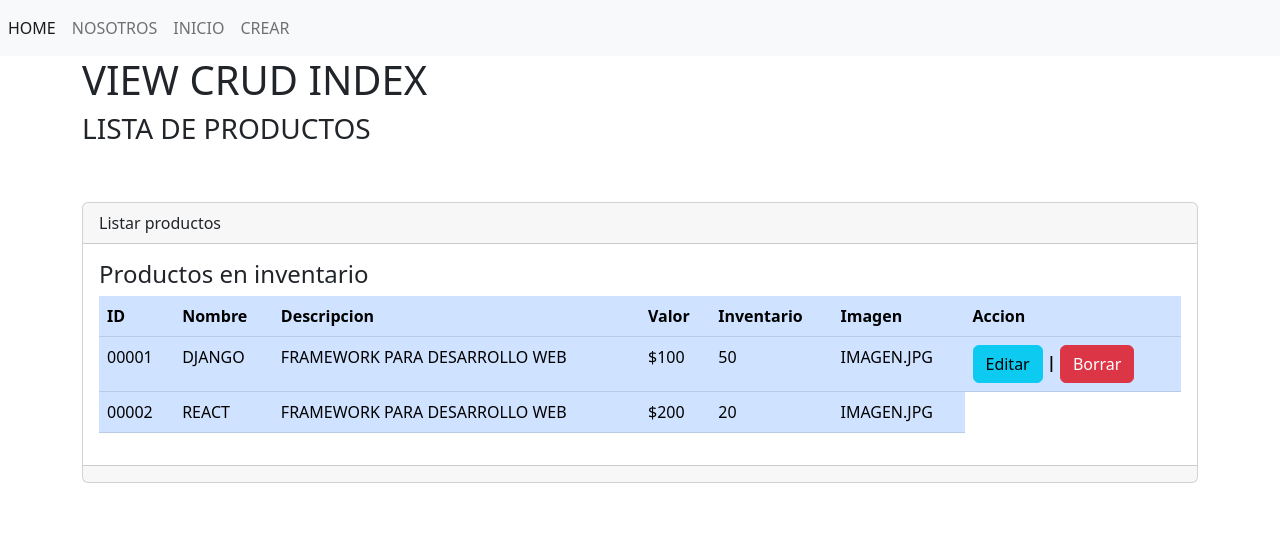
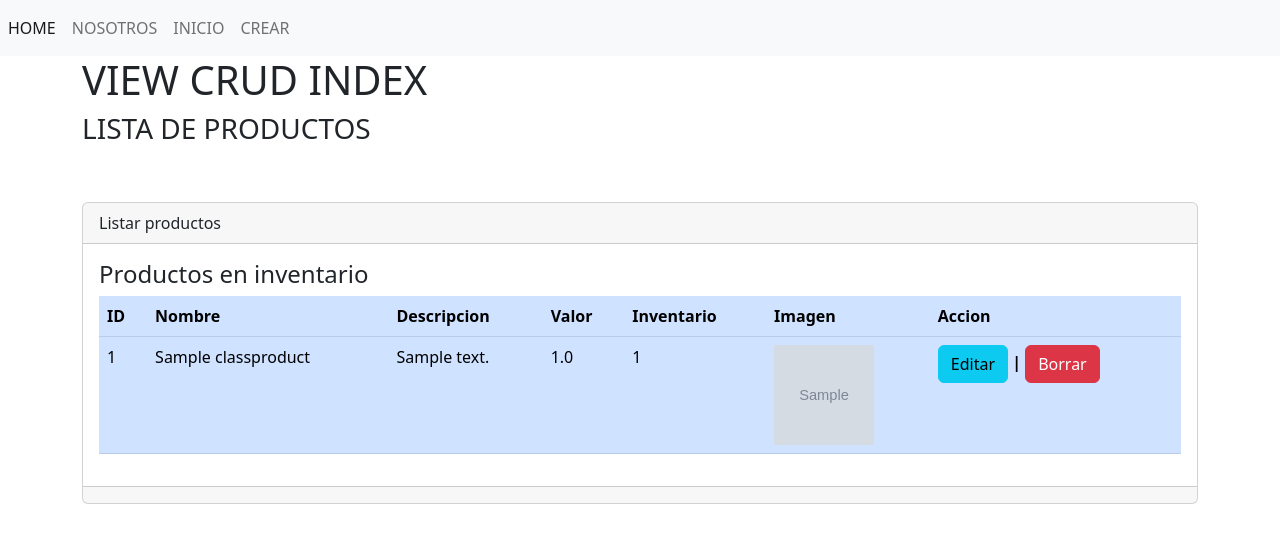
Before and after one commit to FabianTorresCh/PROJECT_DJANGO_TOOLS, a Django app: page /UrlIncludeAppCrudStore/UrlAppCrudStore_Index/ in a window 1280 px wide. Shown: the top 543 px of the page. Run offline with Django 4.2, Linux system fonts and the light colour scheme; tables that the repository leaves empty hold one stand-in row (values such as "Sample post"); grey boxes marked "Sample" are stand-in pictures.

Commit message:
2022-11-03 : 1. ERROR AL VISUALIZACION DE IMAGENES EN EL NAVEGADOR, EL ERROR NO AFECTA AL PROGRESO O FUNCIONAMIENTO DEL PROYECTO, SIN EMBARGO SE DEBE BUSCAR SOLUCION A LO ULTIMO : 2. ERROR EN LA FUNCION DE LIMINACION DE IMAGEN ALMACENADA EN LA CARPETA : 3. TODOS LOS ELEMENTOS FUNCIONAN CORRECTAMENTE, SE ESTA DESARROLLANDO EL FORMULARIO INTERACTIVO

```diff
--- a/DJANGO_TOOLS/AppCrudStore/Templates/Template_Crud/CrudIndex.html
+++ b/DJANGO_TOOLS/AppCrudStore/Templates/Template_Crud/CrudIndex.html
@@ -34,28 +34,27 @@
                             <th scope="col">Accion</th>                        </tr>
                     </thead>
                     <tbody>
+
+                        <!-- CICLO DE VISUALIZACION DE PRODUCTOS -->
+                        {% for Product in Products_All %}
                         <tr class="">
-                            <td scope="row">00001</td>
-                            <td>DJANGO</td>
-                            <td>FRAMEWORK PARA DESARROLLO WEB</td>
-                            <td>$100</td>
-                            <td>50</td>
-                            <td>IMAGEN.JPG</td>
+                            <td scope="row">{{Product.ProductId}}</td>
+                            <td>{{Product.ProductName}}</td>
+                            <td>{{Product.ProductDescription}}</td>
+                            <td>{{Product.ProductValue}}</td>
+                            <td>{{Product.ProductInventory}}</td>
+                            <td>
+                                <!-- ERROR, NO SE VISUALIZA IMAGENES, POSIBLE ERROR EN LA ASIGNACION DE RUTA Y POSIBLE MALA DESIGNACION DE PERMISOS -->
+                                <img src="{{Product.ProductImage.url}}" height="100" width="100">
+                            </td>
                             <th scope="col">
                                 <a class="btn btn-info" role="button" href="{% url 'CrudEdit' %}">Editar</a>
                                 |
                                 <a class="btn btn-danger" role="button" href="">Borrar</a>
                             </th>
+                        </tr>
+                        {% endfor %}
 
-                        </tr>
-                        <tr class="">
-                            <td scope="row">00002</td>
-                            <td>REACT</td>
-                            <td>FRAMEWORK PARA DESARROLLO WEB</td>
-                            <td>$200</td>
-                            <td>20</td>
-                            <td>IMAGEN.JPG</td>
-                        </tr>
                     </tbody>
                 </table>
             </div>
--- a/DJANGO_TOOLS/AppCrudStore/models.py
+++ b/DJANGO_TOOLS/AppCrudStore/models.py
@@ -6,14 +6,16 @@ from django.db import models
 # SE DEFINE COMO ESTRUCTURA DE LA TABLA
 # LAS CLASES CREADAS DEBEN TENER EL INDICATIVO DE **TABLE**
 class ClassProduct(models.Model):
+    print("\n>>> ModelProduct_Action_Opening\n")
     ProductId = models.AutoField(primary_key=True, verbose_name="Codigo")
     ProductName = models.CharField(max_length=50, verbose_name="Nombre")
     ProductDescription = models.TextField(null=True, verbose_name="Descripcion")
     ProductValue = models.FloatField(verbose_name="Valor")
     ProductInventory = models.IntegerField(verbose_name="Inventario")
-    ProductImage = models.ImageField(upload_to="Images/",null=True, verbose_name="Imagen")
+    ProductImage = models.ImageField(upload_to="AppCrudStore/Images/",null=True, verbose_name="Imagen")
 
     # METODO PARA BORRADO DE IMAGEN
     def DefDeleteImage(self, using = None, keep_parents=False):
         self.ProductImage.storage.delete(self.ProductImage.name)
-        super(). delete()
+        super().delete()
+        print("ModelProduct_Action_DeleteImage")
--- a/DJANGO_TOOLS/AppCrudStore/urls.py
+++ b/DJANGO_TOOLS/AppCrudStore/urls.py
@@ -1,11 +1,19 @@
 from django.contrib import admin
 from django.urls import path
+
+# CONFIGURACION PARA VISUALIZACION DE ELEMENTOS IMAGENES
+from django.conf import settings
+from django.contrib.staticfiles.urls import static
+# IMPORTACION DE VISTAS
 from AppCrudStore.views import \
     DefViewHome, \
     DefViewAboutUs, \
     DefViewCrudIndex, \
     DefViewCrudEdit, \
     DefViewCrudCreate
+
+# !!! NOTIFICACION
+print("\n>>> URL´S AppCrudStore\n")
 
 urlpatterns = [
     # DIRECCION TEMPLATE ADMIN
@@ -26,8 +34,7 @@ urlpatterns = [
     # DIRECCION DE CRUD CREATE
     path('UrlAppCrudStore_Create/', DefViewCrudCreate, name="CrudCreate")
 
-
-
-
-
-]
+] + static(settings.MEDIA_URL, document_root=settings.MEDIA_ROOT)
+""" ELEMENTO NECESARIO PARA VISUALIZACION DE ELEMENTOS
+** static(settings.MEDIA_URL, document_root=settings.MEDIA_ROOT) **
+"""
--- a/DJANGO_TOOLS/AppCrudStore/views.py
+++ b/DJANGO_TOOLS/AppCrudStore/views.py
@@ -3,24 +3,71 @@
 # IMPORTACION DE BIBLIOTECAS
 from django.shortcuts import render
 from django.http import HttpResponse
+# IMPORTACION DE MODELOS
+from AppCrudStore.models import ClassProduct
+# IMPORTACION DE FORMULARIO
+from AppCrudStore.Forms import ClassFormProduct
 
 
+# ---------------------------------------------------------
+# VERIFICACION DE IMPORTACION DE ELEMENTOS
+
+print("\n>>>IMPORTACION DE ELEMTNOS")
+print("ClassProduct: [",ClassProduct,"]"," / Tipo: [",type(ClassProduct),"]\n"
+     "ClassFormProduct: [",ClassFormProduct,"]"," / Tipo: [",type(ClassFormProduct),"]\n")
+
+
+
+# ---------------------------------------------------------
 # VISTA DE INICIO
 def DefViewHome(request):
+
+    # !!! NOTIFICACION
+    print("\n>>> VIEW HOME\n")
+
     return render(request,"Template_Main/ViewHome.html")
 
+
+# ---------------------------------------------------------
 # VISTA DE NOSOTROS
 def DefViewAboutUs(request):
+
+    # !!! NOTIFICACION
+    print("\n>>> VIEW ABOUT US\n")
+
     return render(request,"Template_Main/ViewAboutUs.html")
 
+
+# ---------------------------------------------------------
 # VISTA DE CRUD INDEX
 def DefViewCrudIndex(request):
-    return render(request,"Template_Crud/CrudIndex.html")
 
+    # !!! NOTIFICACION
+    print("\n>>> VIEW INDEX\n")
+
+    # ELEMENTOS DE INTERACION PARA EL HTML
+    ModelClassProduct = ClassProduct.objects.all()
+
+    # MENSAJE DE VERIFICACION DE USO DE MODELO
+    print("\n>>> USO DE MODELO PRODUCTO: ",ModelClassProduct)
+
+    # SE ENVIA VARIABLE
+    return render(request,"Template_Crud/CrudIndex.html",{'Products_All':ModelClassProduct})
+
+
+# ---------------------------------------------------------
 # VISTA DE CRUD EDIT
 def DefViewCrudEdit(request):
     return render(request,"Template_Crud/CrudEdit.html")
 
+
+# ---------------------------------------------------------
 # VISTA DE CRUD CREATE
 def DefViewCrudCreate(request):
-    return render(request,"Template_Crud/CrudCreate.html")
+
+    # OBJETO FORMULARIO
+    print("\n>>> APERTURA DE FORMULARIO DE PRODUCTOS\n")
+    ObjForm = ClassFormProduct(request.POST or None)
+    print("\n>>> CIERRE DE FORMULARIO DE PRODUCTOS\n")
+
+    return render(request,"Template_Crud/CrudCreate.html", {'ObjForm_Html':ObjForm})
--- a/DJANGO_TOOLS/DJANGO_TOOLS/urls.py
+++ b/DJANGO_TOOLS/DJANGO_TOOLS/urls.py
@@ -19,6 +19,6 @@ from django.urls import path, include
 
 
 urlpatterns = [
-    path('admin/', admin.site.urls),
+    path('UrlAdmin/', admin.site.urls),
     path('UrlIncludeAppCrudStore/',include("AppCrudStore.urls"), name="IncludeAppCrudStore")
 ]
```
Also changed, not shown: DJANGO_TOOLS/AppCrudStore/Forms.py (added, +9 -0 lines), DJANGO_TOOLS/AppCrudStore/Templates/Template_Crud/CrudForm.html (+29 -8 lines), DJANGO_TOOLS/DJANGO_TOOLS/settings.py (+11 -0 lines), DJANGO_TOOLS/Forms.py (added, +12 -0 lines), DJANGO_TOOLS/AppCrudStore/Images/IMAGEN_COLOR_1.jpg (renamed from DJANGO_TOOLS/Images/IMAGEN_COLOR_1.jpg), DJANGO_TOOLS/AppCrudStore/Images/IMAGEN_COLOR_1_n6yKZTY.jpg (added), DJANGO_TOOLS/AppCrudStore/Images/IMAGEN_COLOR_2.jpg (added), DJANGO_TOOLS/AppCrudStore/Images/IMAGEN_COLOR_3.jpg (renamed from DJANGO_TOOLS/Images/IMAGEN_COLOR_3.jpg), DJANGO_TOOLS/AppCrudStore/Images/MONEDAS_00.jpg (added), DJANGO_TOOLS/Images/MONEDAS_1.jpg (deleted).
